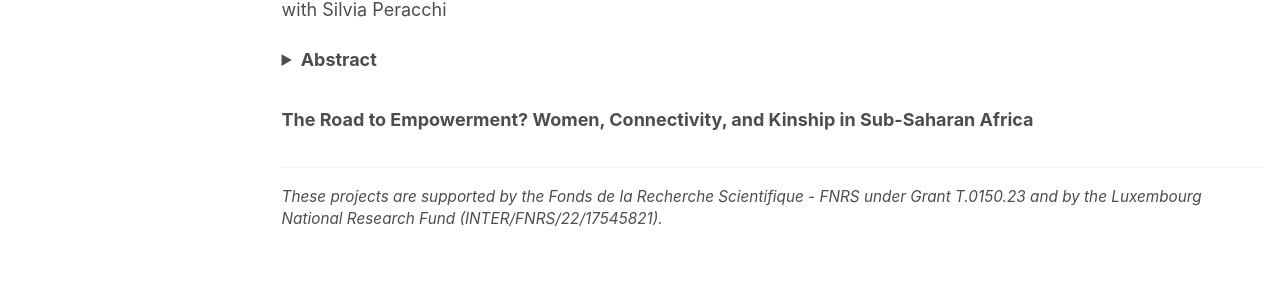
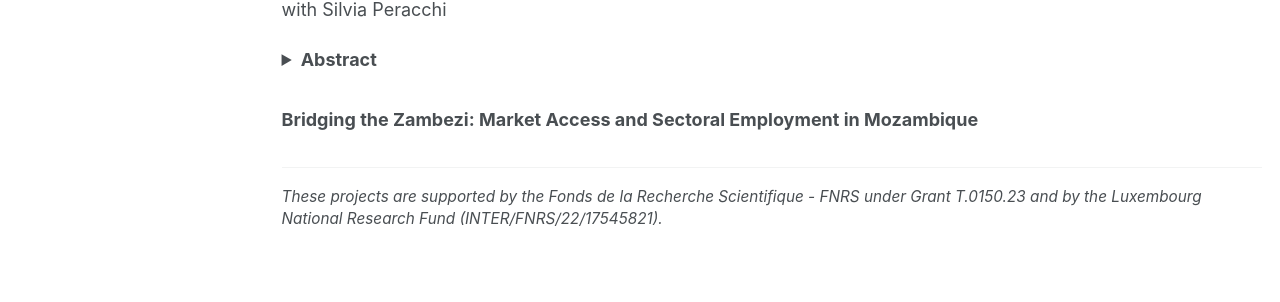
Before and after one commit to EvieGraus/eviegraus.github.io, a Jekyll site: the page built from _pages/publications.html, in a window 1280 px wide and 1075 px high. Shown: the part 623-925 px from the top of the window. Built offline with Jekyll 4.4.1, drawn with Linux system fonts in a browser that asks for light colours; some web fonts are replaced; a script bundle is joined from its source files by our own code; library files that are not in the unit come from our copies.

Commit message:
Update publications.html
Signed-off-by: EvieGraus <grausevie@gmail.com>

```diff
--- a/_pages/publications.html
+++ b/_pages/publications.html
@@ -47,7 +47,7 @@ author_profile: true
 </div>
 
 <div style="margin-bottom: 2em;">
-  <h3 style="margin-bottom: 0.2em;">The Road to Empowerment? Women, Connectivity, and Kinship in Sub-Saharan Africa</h3>
+  <h3 style="margin-bottom: 0.2em;">Bridging the Zambezi: Market Access and Sectoral Employment in Mozambique</h3>
 </div>
 
 <hr>
```
